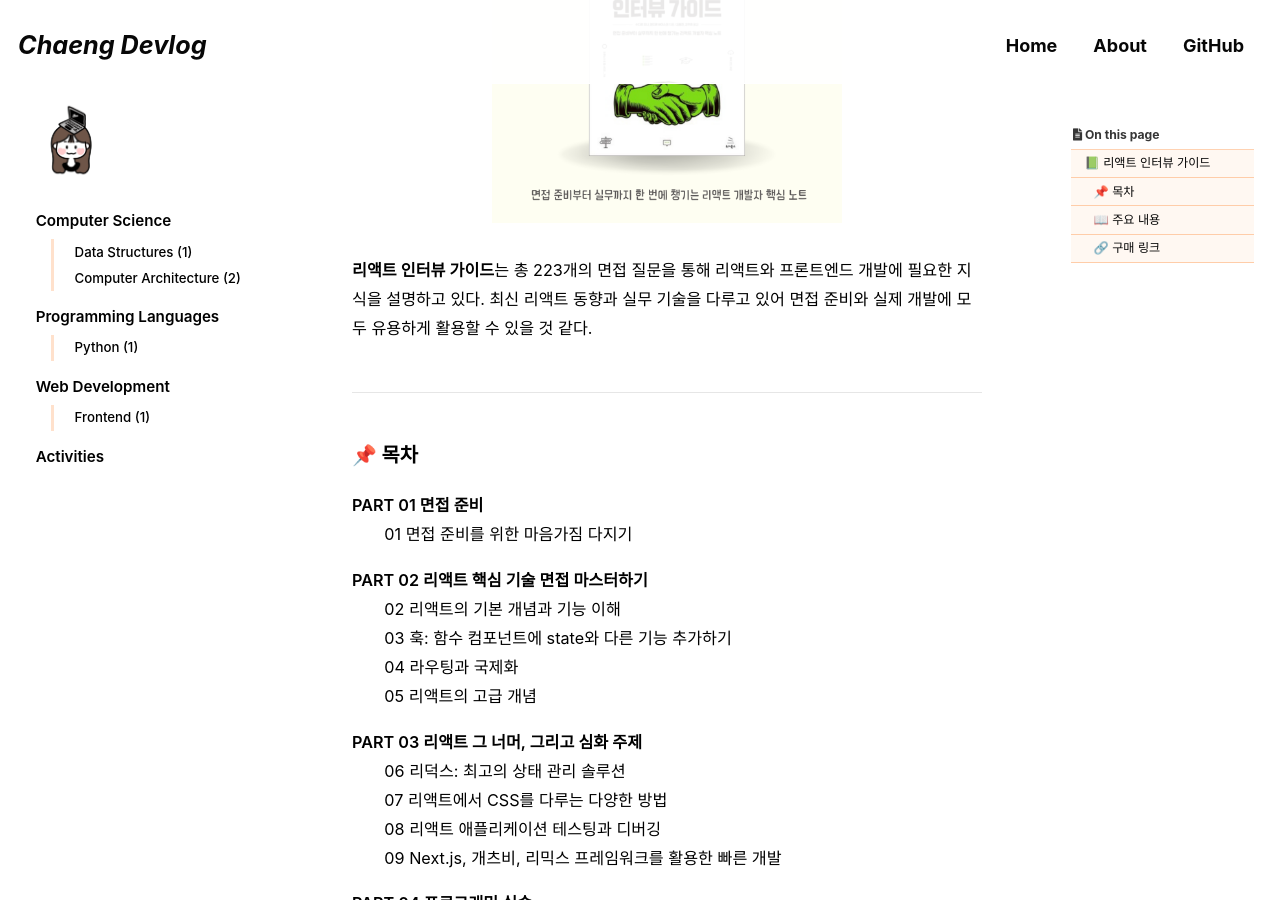
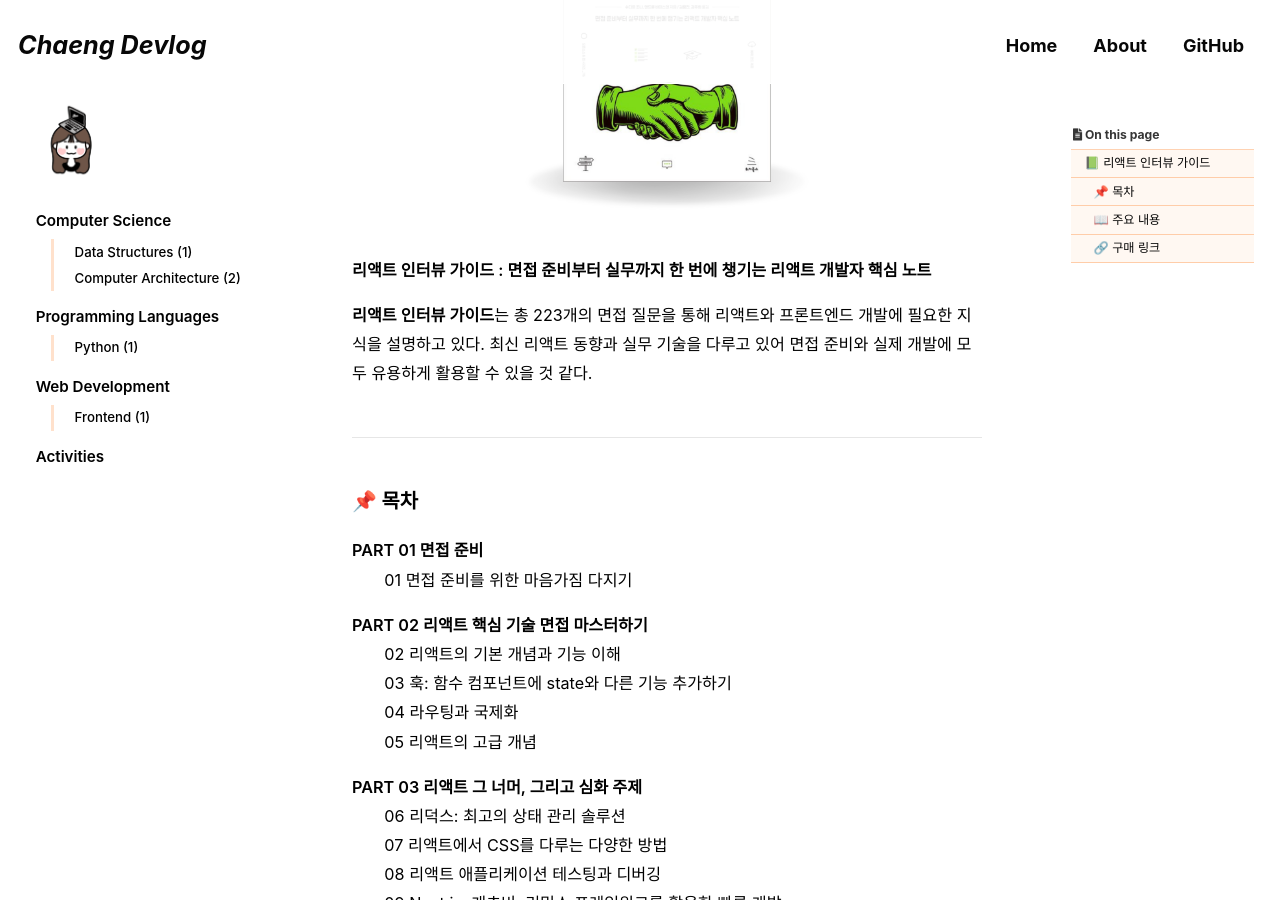
Before and after one commit to cchaeyoung/cchaeyoung.github.io, a Jekyll site: the page built from _posts/2024-09-06-react-interview-guide.md, in a window 1280 px wide and 900 px high, scrolled down 454 px. Built offline with Jekyll 4.4.1, drawn with Linux system fonts in a browser that asks for light colours; cached includes are drawn as plain includes; some web fonts are replaced; comment, search, counter and statistics services are not loaded.

Commit message:
docs: Update content

```diff
--- a/_posts/2024-09-06-react-interview-guide.md
+++ b/_posts/2024-09-06-react-interview-guide.md
@@ -20,6 +20,8 @@ last_modified_at: 2024-09-05
 <div style="text-align: center;">
   <img src="/assets/images/posts_img/frontend/react-interview-guide-cover.png" alt="React Interview Guide Cover" style="width:350px; height:350px;">
 </div>
+
+**리액트 인터뷰 가이드 : 면접 준비부터 실무까지 한 번에 챙기는 리액트 개발자 핵심 노트**
 
 **리액트 인터뷰 가이드**는 총 223개의 면접 질문을 통해 리액트와 프론트엔드 개발에 필요한 지식을 설명하고 있다. 최신 리액트 동향과 실무 기술을 다루고 있어 면접 준비와 실제 개발에 모두 유용하게 활용할 수 있을 것 같다.
 
```
Also changed, not shown: assets/images/posts_img/frontend/react-interview-guide-cover.png.
